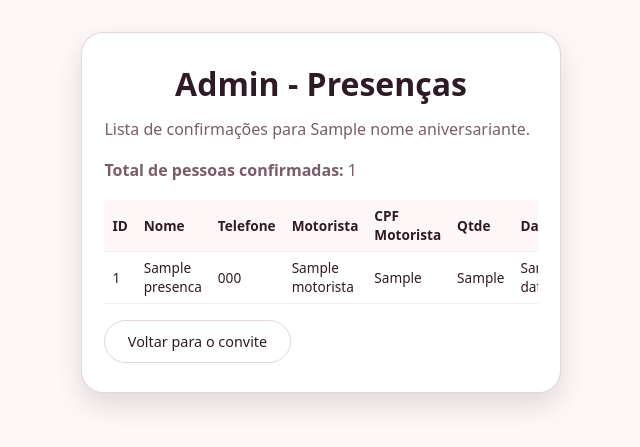
After one commit to gustavo-mamedep/aniversario, a Flask app: template templates/admin_presencas.html in a window 1280 px wide. The commit adds this page. Shown: the top 447 px of the page, without its empty margins (319-959 px from the left). Run offline with Flask 3, Linux system fonts and the light colour scheme; the template is opened without the code that fills it: most values are stand-ins (such as "Sample title", 1, 10 or a date in 2020).

Commit message:
tela admin

```diff
--- a/main.py
+++ b/main.py
@@ -1,9 +1,10 @@
 from flask import Flask, render_template, request, redirect, url_for, flash
 from datetime import datetime
-from models import init_db, salvar_presenca
+from models import init_db, salvar_presenca, listar_presencas
 
 app = Flask(__name__)
-app.secret_key = "chave-super-secreta"  # só pro flash funcionar (pode trocar)
+app.secret_key = "analuiza2025niver"
+
 
 # --------- CONFIGURAÇÕES DA FESTA ---------
 NOME_ANIVERSARIANTE = "Ana Luíza"
@@ -12,6 +13,7 @@ LOCAL_NOME = "Condominio Morada do Sol"
 LOCAL_ENDERECO = "Rua Tamarindos, 600"
 LINK_MAPS = "https://www.google.com/maps/place/R.+Tamarindos,+600+-+Morada+do+Sol,+Uberl%C3%A2ndia+-+MG,+38415-474/@-18.8954859,-48.3481422,206m/data=!3m2!1e3!4b1!4m6!3m5!1s0x94a44164977b417d:0x39f7cd92e11fd7e1!8m2!3d-18.8954859!4d-48.3474985!16s%2Fg%2F11lcc6s55r!5m1!1e4?entry=ttu&g_ep=EgoyMDI1MTExNy4wIKXMDSoASAFQAw%3D%3D"
 
+ADMIN_SECRET = "analuiza2025"
 
 # --------- INICIAR BANCO ---------
 init_db()
@@ -100,6 +102,25 @@ def confirmado():
         nome_aniversariante=NOME_ANIVERSARIANTE,
     )
 
+@app.route("/admin/presencas")
+def admin_presencas():
+    chave = request.args.get("chave", "")
+
+    if chave != ADMIN_SECRET:
+        return "Não autorizado", 401
+
+    presencas = listar_presencas()
+    total_pessoas = sum((p["qtde_pessoas"] or 0) for p in presencas)
+
+    return render_template(
+        "admin_presencas.html",
+        nome_aniversariante=NOME_ANIVERSARIANTE,
+        presencas=presencas,
+        total_pessoas=total_pessoas,
+    )
+
+
+
 
 if __name__ == "__main__":
     app.run(debug=True)
--- a/static/css/style.css
+++ b/static/css/style.css
@@ -370,3 +370,31 @@ h1 {
 .voltar-link {
     margin-top: 0.8rem;
 }
+
+
+.admin-table-wrapper {
+    margin-top: 1rem;
+    overflow-x: auto;
+}
+
+.admin-table {
+    width: 100%;
+    border-collapse: collapse;
+    font-size: 0.85rem;
+}
+
+.admin-table th,
+.admin-table td {
+    padding: 0.4rem 0.5rem;
+    border-bottom: 1px solid rgba(0,0,0,0.06);
+    text-align: left;
+}
+
+.admin-table th {
+    font-weight: 600;
+    background: #fdf7f8;
+}
+
+.admin-table tr:nth-child(even) td {
+    background: #fdf1f4;
+}
--- /dev/null
+++ b/templates/admin_presencas.html
@@ -0,0 +1,56 @@
+<!DOCTYPE html>
+<html lang="pt-br">
+<head>
+    <meta charset="UTF-8">
+    <title>Admin - Presenças {{ nome_aniversariante }}</title>
+    <meta name="viewport" content="width=device-width, initial-scale=1">
+    <link rel="stylesheet" href="{{ url_for('static', filename='css/style.css') }}">
+</head>
+<body class="presenca-body">
+    <div class="presenca-container">
+        <h1>Admin - Presenças</h1>
+        <p>Lista de confirmações para {{ nome_aniversariante }}.</p>
+
+        <p><strong>Total de pessoas confirmadas:</strong> {{ total_pessoas }}</p>
+
+        {% if presencas %}
+            <div class="admin-table-wrapper">
+                <table class="admin-table">
+                    <thead>
+                        <tr>
+                            <th>ID</th>
+                            <th>Nome</th>
+                            <th>Telefone</th>
+                            <th>Motorista</th>
+                            <th>CPF Motorista</th>
+                            <th>Qtde</th>
+                            <th>Data</th>
+                        </tr>
+                    </thead>
+                    <tbody>
+                        {% for p in presencas %}
+                            <tr>
+                                <td>{{ p.id }}</td>
+                                <td>{{ p.nome }}</td>
+                                <td>{{ p.telefone }}</td>
+                                <td>{{ p.motorista or "-" }}</td>
+                                <td>{{ p.cpf_motorista or "-" }}</td>
+                                <td>{{ p.qtde_pessoas }}</td>
+                                <td>{{ p.data }}</td>
+                            </tr>
+                        {% endfor %}
+                    </tbody>
+                </table>
+            </div>
+        {% else %}
+            <p>Nenhuma presença registrada ainda.</p>
+        {% endif %}
+
+        <div class="voltar-link" style="margin-top: 1rem;">
+            <a href="{{ url_for('index') }}" class="btn outline">
+                Voltar para o convite
+            </a>
+        </div>
+    </div>
+</body>
+</html>
```
Also changed, not shown: models.py (+25 -0 lines).
